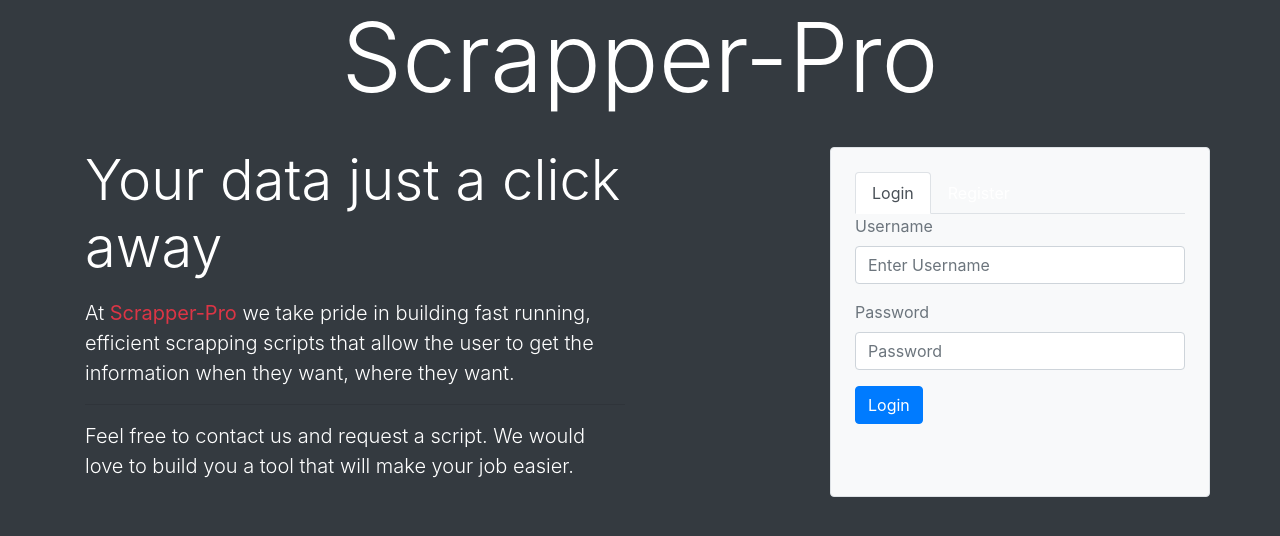
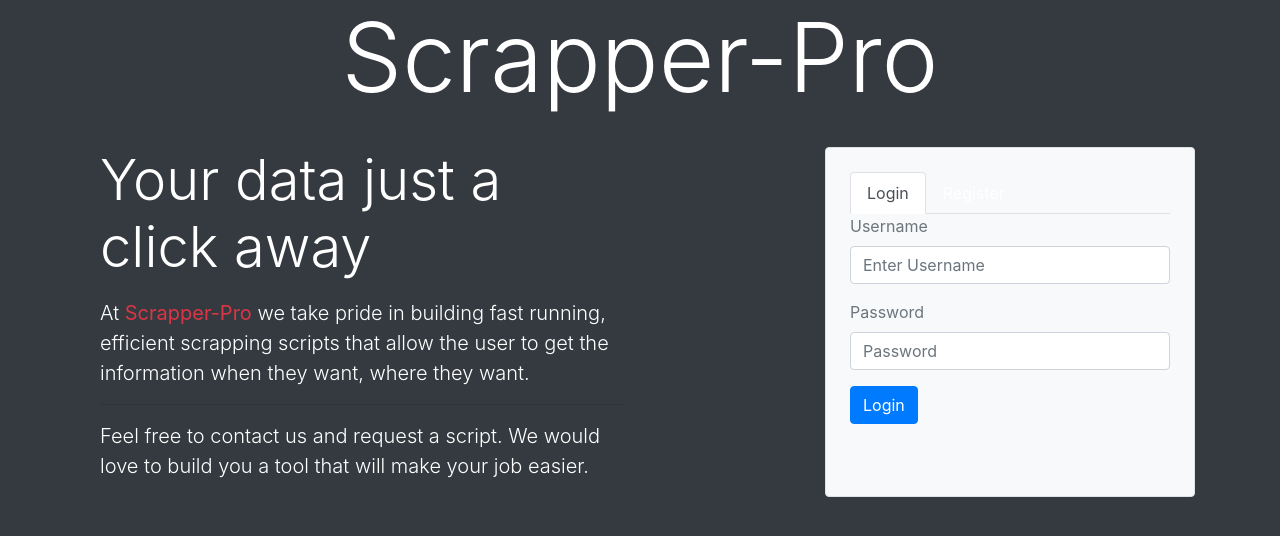
Before and after one commit to RizaHKhan/scrapper-pro-frontend, a React (Create React App) app: page / in a window 1280 px wide. Shown: the top 536 px of the page. Built offline with nearby package versions, Linux system fonts and the light colour scheme; no server answers.

Commit message:
classname added to increase height

```diff
--- a/src/App.js
+++ b/src/App.js
@@ -96,7 +96,7 @@ function App() {
     <StateContext.Provider value={state}>
       <DispatchContext.Provider value={dispatch}>
         <BrowserRouter>
-          <Container fluid className="bg-dark h-100">
+          <Container className="bg-dark main-container">
             {state.isLoading ? <LoadingIcon /> : ""}
             <Switch>
               <Route path="/" exact>
```
